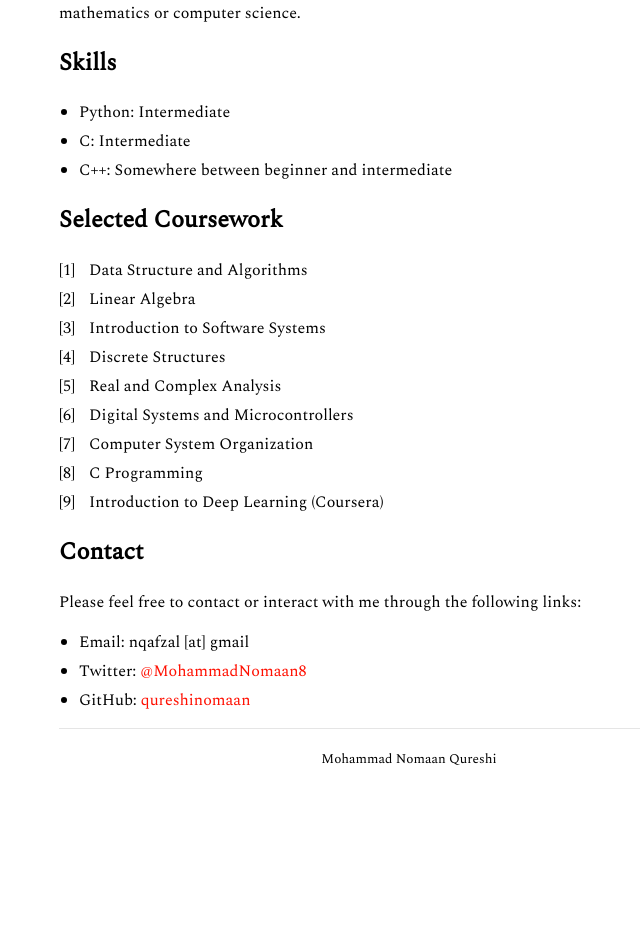
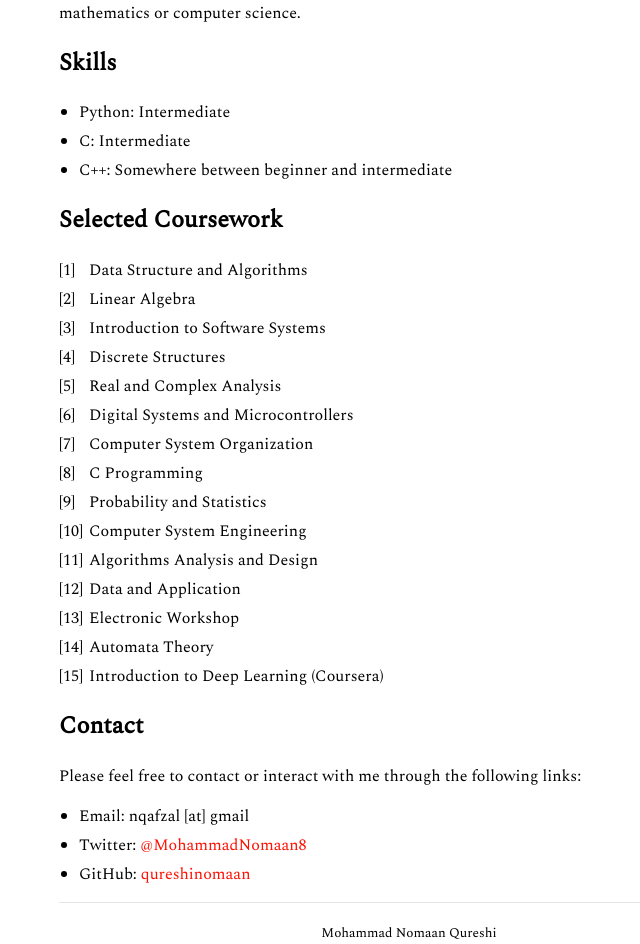
Before and after one commit to qureshinomaan/qureshinomaan.github.io, a Jekyll site: the page built from index.md, in a window 1280 px wide. Shown: the part 657-1601 px from the top of the page, without its empty margins (231-871 px from the left). Built offline with Jekyll 4.4.1, drawn with Linux system fonts in a browser that asks for light colours; our own code applies the rules of GitHub Pages for plain Markdown files; before the commit the page ends 1427 px from its top, so only the background shows below that.

Commit message:
Update Coursework

```diff
--- a/index.md
+++ b/index.md
@@ -31,7 +31,13 @@ I am additionally interesting in learning new things - this could be anything in
 6. Digital Systems and Microcontrollers
 7. Computer System Organization
 8. C Programming
-2. Introduction to Deep Learning (Coursera)
+9. Probability and Statistics
+10. Computer System Engineering
+11. Algorithms Analysis and Design
+12. Data and Application
+13. Electronic Workshop
+14. Automata Theory
+15. Introduction to Deep Learning (Coursera)
 
 ## Contact
 Please feel free to contact or interact with me through the following links:
```
